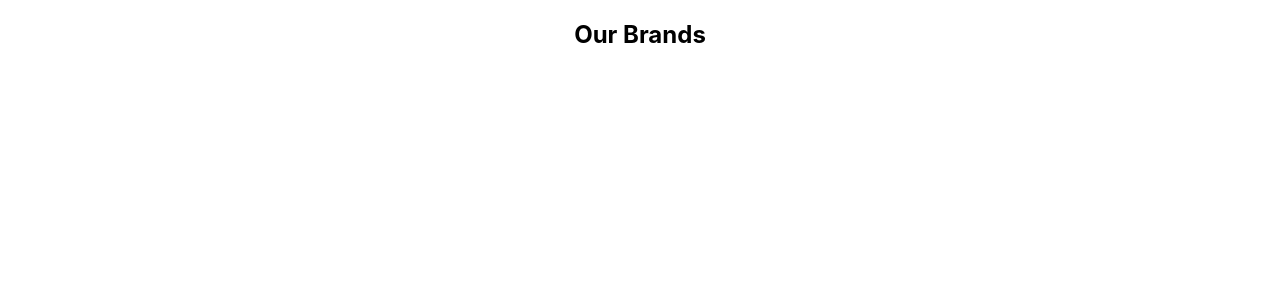
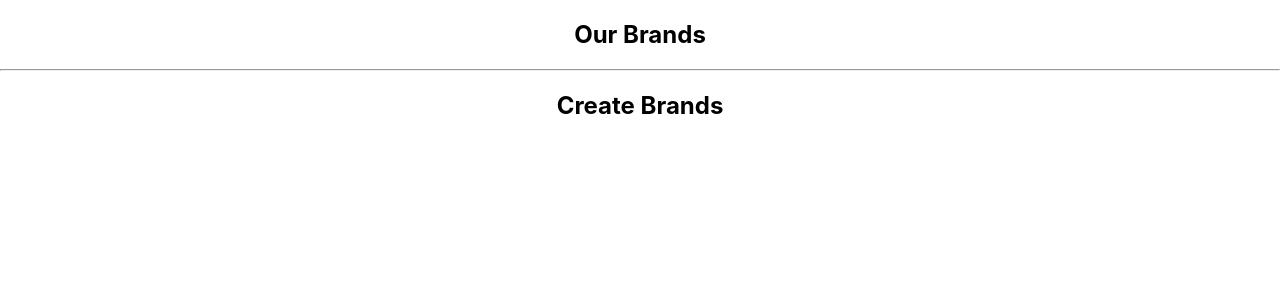
Before and after one commit to doosemavis/headphone_handler, a React (Create React App) app in the folder hh-frontend/: page / in a window 1280 px wide. Shown: the top 300 px of the page. Built offline with nearby package versions, Linux system fonts and the light colour scheme.

Commit message:
added proxy to package.json

```diff
--- a/hh-frontend/package.json
+++ b/hh-frontend/package.json
@@ -2,6 +2,7 @@
   "name": "hh-frontend",
   "version": "0.1.0",
   "private": true,
+  "proxy": "http://localhost:3001",
   "dependencies": {
     "@testing-library/jest-dom": "^5.11.4",
     "@testing-library/react": "^11.1.0",
--- a/hh-frontend/src/App.js
+++ b/hh-frontend/src/App.js
@@ -7,6 +7,8 @@ class App extends Component {
     return (
       <div className="App">
         <h2>Our Brands</h2>
+        <hr/>
+        <h2>Create Brands</h2>
       </div>
     );
   }
```
Also changed, not shown: 1 other file (tests, documents, lock files or other folders).
